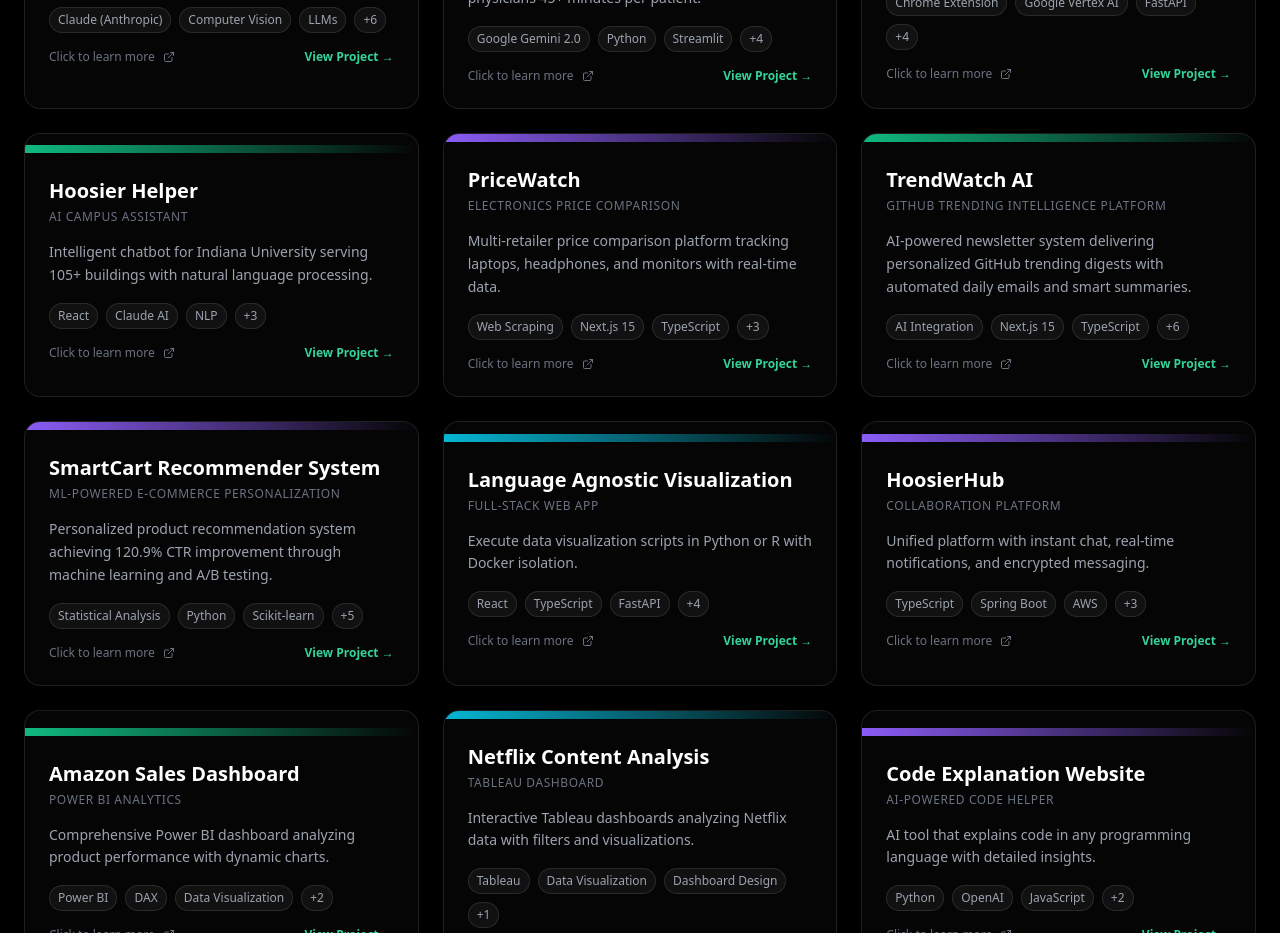
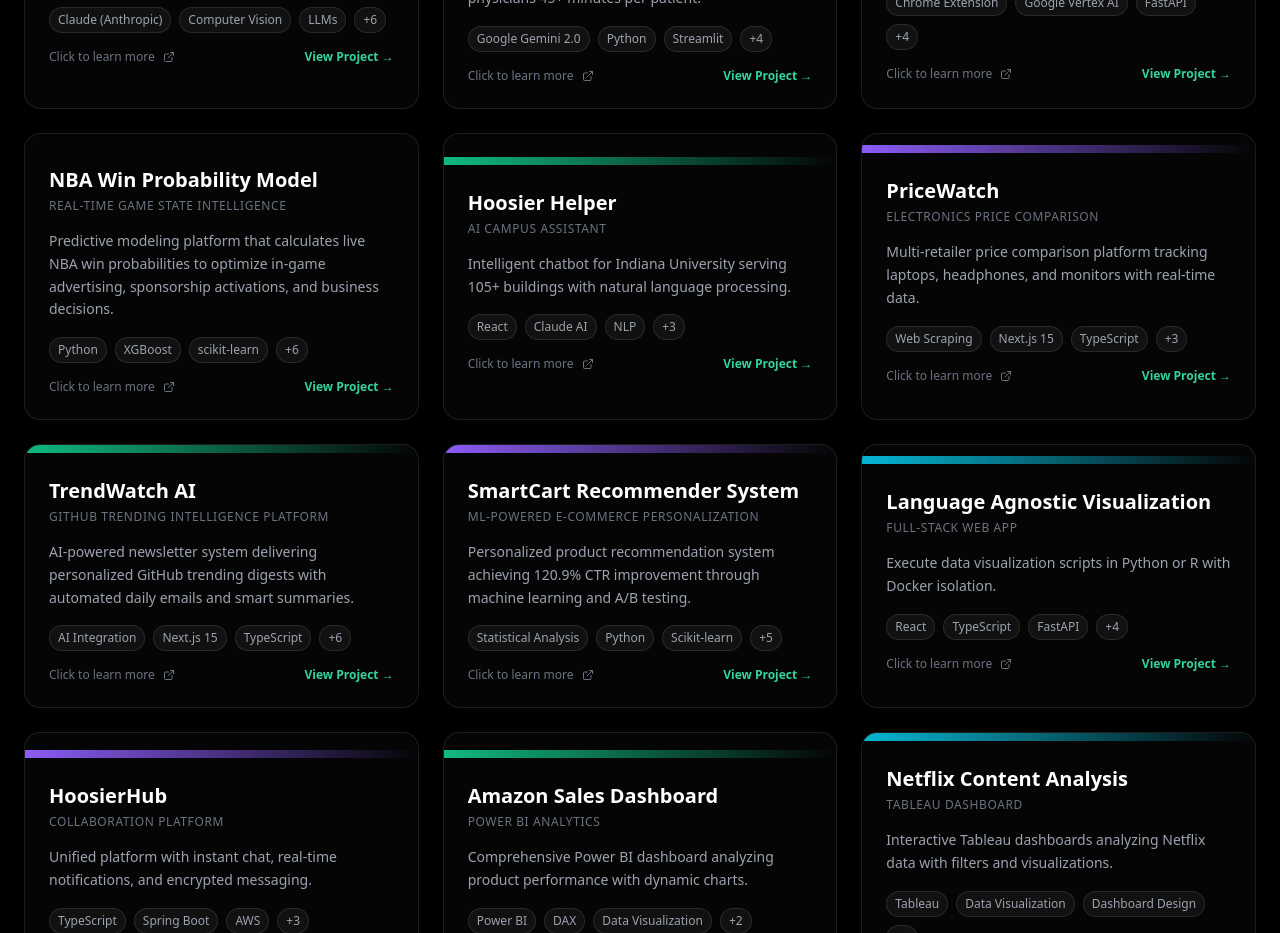
Before and after one commit to neagra12/NewPortfolio, a React (Create React App) app: page / in a window 1280 px wide. Shown: the part 4000-4933 px from the top of the page. Built offline with nearby package versions, Linux system fonts and the light colour scheme.

Commit message:
Added latest Project

```diff
--- a/src/components/Portfolio.jsx
+++ b/src/components/Portfolio.jsx
@@ -108,6 +108,30 @@ function Portfolio() {
       link: 'https://voicelegal-ai-web-extension.vercel.app/',
       color: 'violet'
     },
+      {
+    title: 'NBA Win Probability Model',
+    subtitle: 'Real-Time Game State Intelligence',
+    badge: 'Sports Analytics & ML',
+    description:
+      'Predictive modeling platform that calculates live NBA win probabilities to optimize in-game advertising, sponsorship activations, and business decisions.',
+    fullDescription:
+      'Developed an end-to-end machine learning pipeline to predict real-time NBA win probabilities using dynamic game states like score differential and time remaining. Overcoming data scraping limitations, the system incorporates a custom Brownian bridge synthetic data generator rigorously calibrated to real NBA margin-of-victory distributions. The predictive engine leverages XGBoost alongside Logistic Regression, capturing complex non-linear urgency dynamics to achieve highly calibrated results (Log Loss: 0.503, ROC-AUC: 0.816). To translate these insights into actionable business value, I built a multi-platform visualization suite: a responsive React and Recharts dashboard for live game-state monitoring, an interactive Streamlit application for deep model analysis, and a comprehensive Power BI dashboard for stakeholder reporting. The project demonstrates a complete data workflow—from feature engineering to production-ready UI—empowering partnerships teams to trigger targeted digital advertisements and in-stadium engagements during high-leverage sports moments.',
+    tags: [
+      'Python',
+      'XGBoost',
+      'scikit-learn',
+      'React',
+      'Streamlit',
+      'Power BI',
+      'Machine Learning',
+      'Data Science',
+      'Predictive Modeling'
+    ],
+    image: '/bb.png', // You may want to update this with your actual image path (e.g., from the screenshots folder)
+    link: 'https://lambent-cheesecake-2ded1e.netlify.app/',
+    color: 'orange' // Changed to orange to fit the basketball/Skechers vibe, feel free to adjust to your portfolio's theme
+  },
+
     {
       title: 'Hoosier Helper',
       subtitle: 'AI Campus Assistant',
```
Also changed, not shown: public/bb.png (added).
